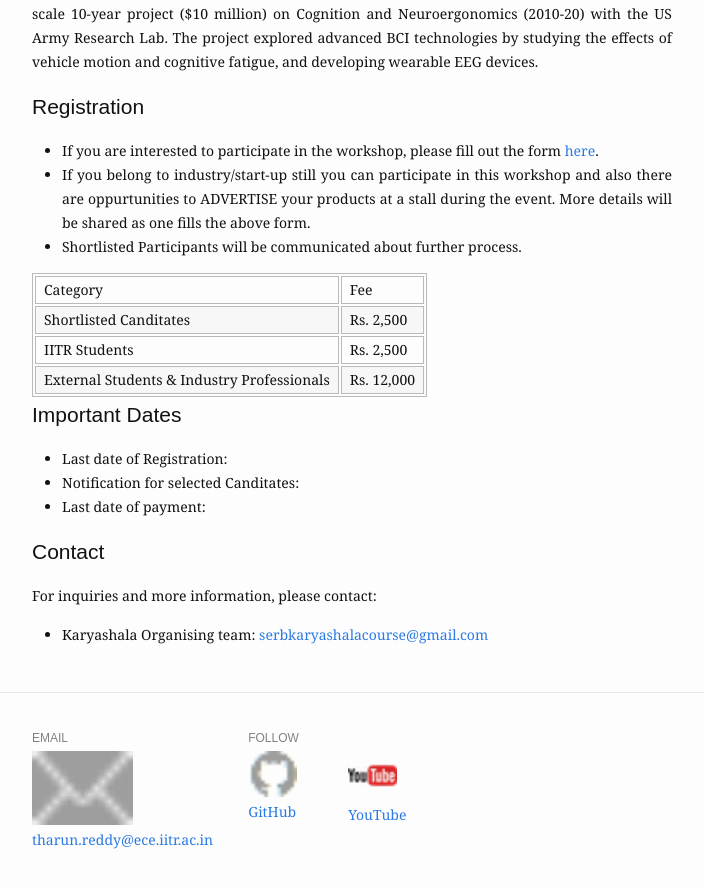
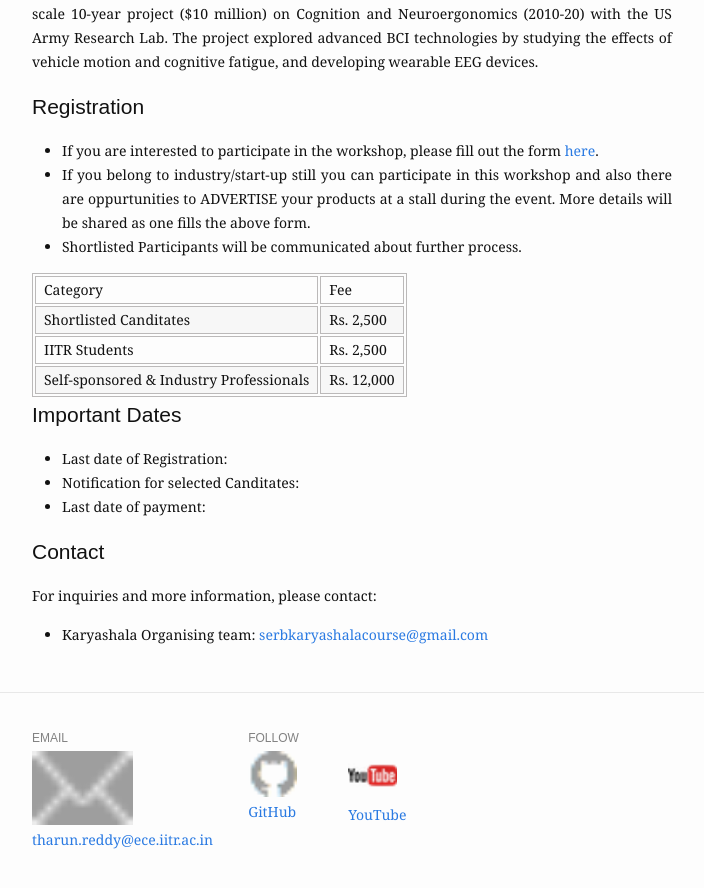
Before and after one commit to tharuniitk/tharuniitk.github.io, a Jekyll site: the page built from workshops.md, in a window 1280 px wide and 900 px high, scrolled down 9052 px. Shown: the top 888 px of the window, without its empty margins (288-992 px from the left). Built offline with Jekyll 4.4.1, drawn with Linux system fonts in a browser that asks for light colours.

Commit message:
Update workshops.md

```diff
--- a/workshops.md
+++ b/workshops.md
@@ -93,7 +93,7 @@ Lin led a large-scale 10-year project ($10 million) on Cognition and Neuroergono
     <td>Rs. 2,500</td>
   </tr>
   <tr>
-    <td>External Students & Industry Professionals</td>
+    <td>Self-sponsored & Industry Professionals</td>
     <td>Rs. 12,000</td>
   </tr>
 </table>
```
